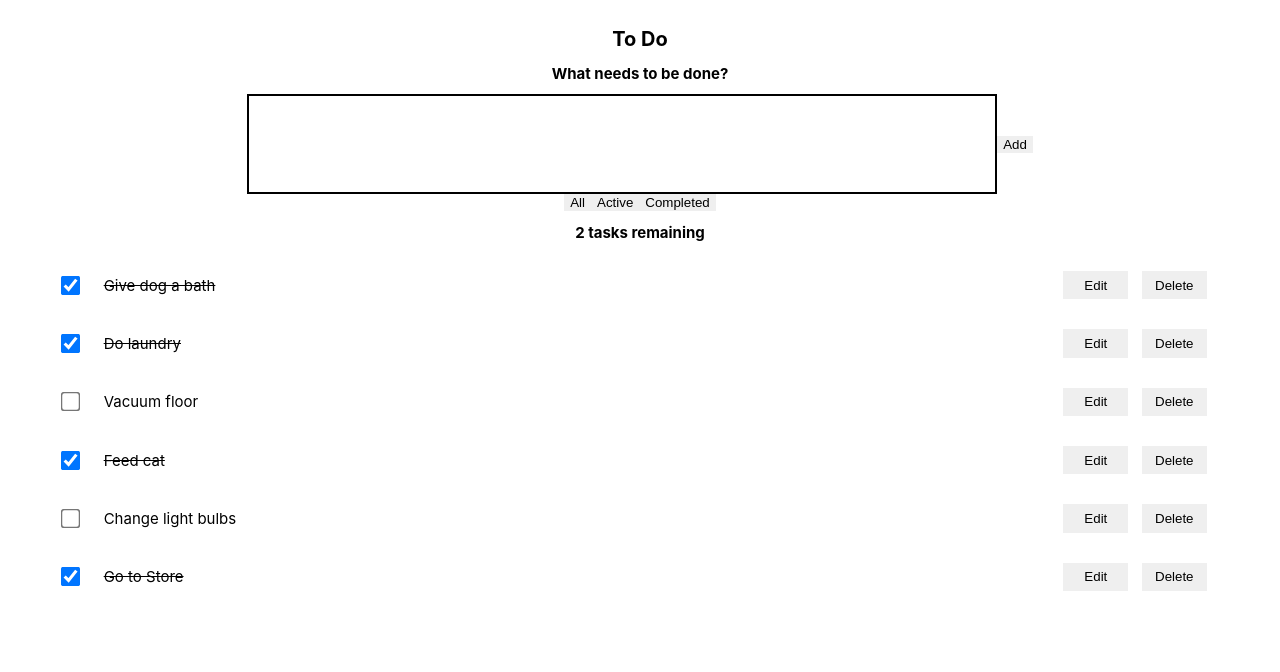
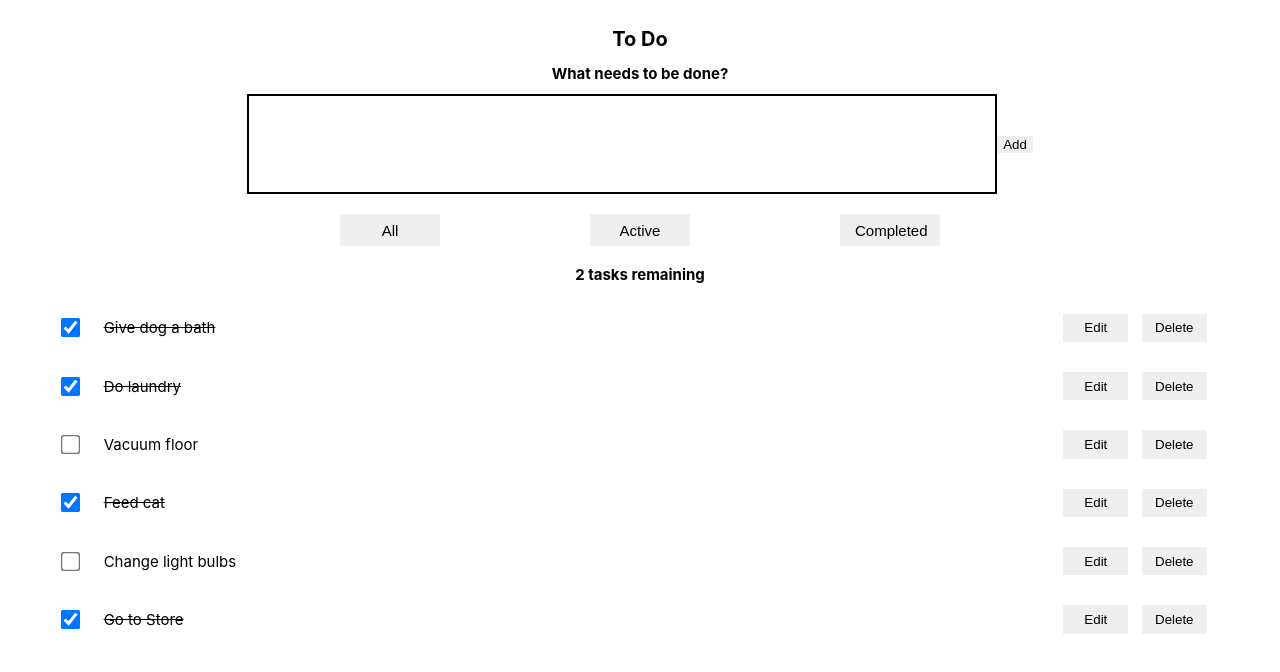
Before and after one commit to williamyap90/react-class-to-do, a React (Create React App) app: page / in a window 1280 px wide. Shown: the top 672 px of the page. Built offline with nearby package versions, Linux system fonts and the light colour scheme.

Commit message:
add classname

```diff
--- a/src/components/FilterTasks.jsx
+++ b/src/components/FilterTasks.jsx
@@ -3,7 +3,7 @@ import React, { Component } from 'react';
 class FilterTasks extends Component {
   render() {
     return (
-      <div>
+      <div className="filters-btn-container">
         <button>All</button>
         <button>Active</button>
         <button>Completed</button>
```
